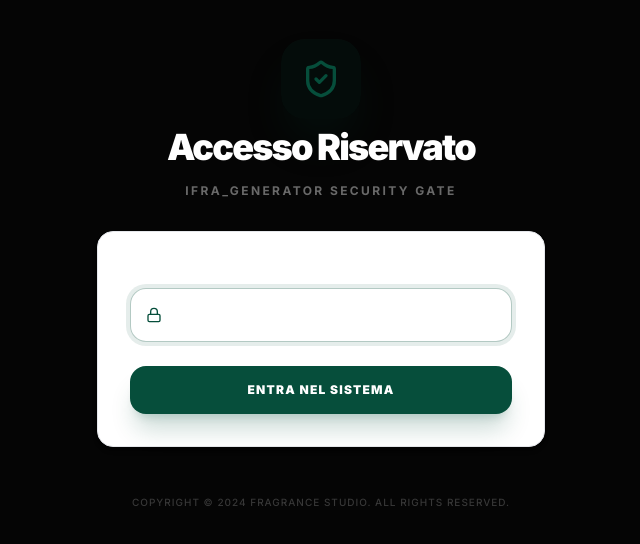
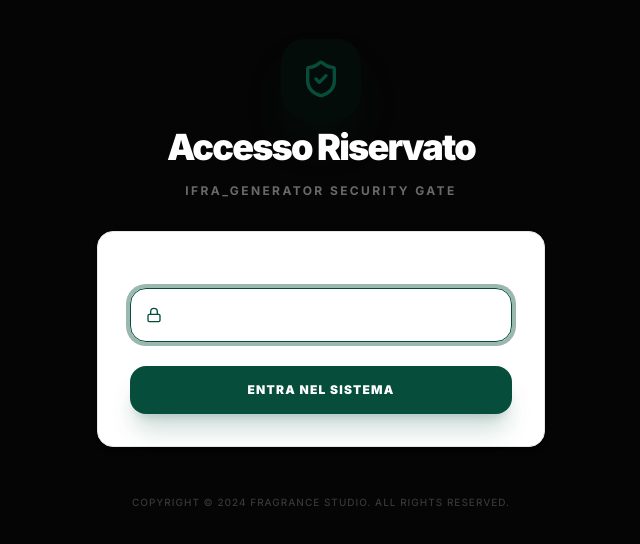
Before and after one commit to MAVIE-CRM/ifra_generator, a Next.js app: page /login in a window 1280 px wide. Shown: the part 126-670 px from the top of the page, without its empty margins (319-959 px from the left). Built offline with nearby package versions, Linux system fonts and the light colour scheme.

Commit message:
style: Improve password visibility

```diff
--- a/src/app/login/page.tsx
+++ b/src/app/login/page.tsx
@@ -57,8 +57,8 @@ export default function LoginPage() {
                 type="password"
                 required
                 autoFocus
-                className="w-full bg-white/5 border border-white/10 rounded-2xl pl-12 pr-4 py-4 text-sm text-white focus:outline-none focus:ring-4 focus:ring-primary/10 focus:border-primary/30 transition-all placeholder:text-white/10"
-                placeholder="Inserisci password..."
+                className="w-full bg-white/10 border border-white/20 rounded-2xl pl-12 pr-4 py-4 text-sm text-white focus:outline-none focus:ring-4 focus:ring-primary/40 focus:border-primary transition-all placeholder:text-white/20"
+                placeholder="Digita la password..."
                 value={password}
                 onChange={(e) => setPassword(e.target.value)}
               />
```
